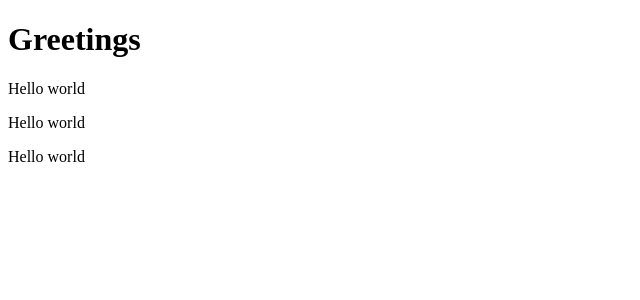
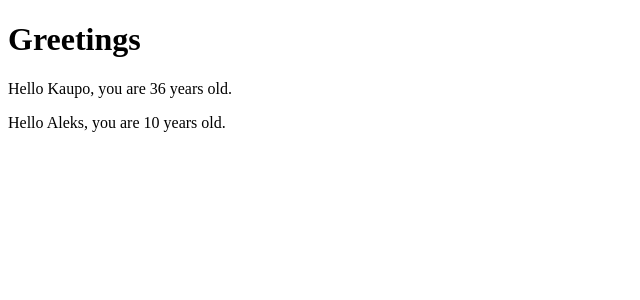
Before and after one commit to markojakob/FullStackCourse, a React (Vite) app: page / in a window 1280 px wide. Shown: the top 300 px of the page, without its empty margins (0-640 px from the left). Built offline with nearby package versions, Linux system fonts and the light colour scheme.

Commit message:
add greetings

```diff
--- a/package.json
+++ b/package.json
@@ -23,6 +23,6 @@
     "eslint-plugin-react-hooks": "^5.0.0",
     "eslint-plugin-react-refresh": "^0.4.14",
     "globals": "^15.11.0",
-    "vite": "^5.4.10"
+    "vite": "^5.4.11"
   }
 }
--- a/src/App.jsx
+++ b/src/App.jsx
@@ -1,18 +1,20 @@
-const Hello = () => {
+const Hello = (props) => {
   return (
     <div>
-      <p>Hello world</p>
+      <p>Hello {props.name}, you are {props.age} years old.</p>
     </div>
   )
 }
 
 const App = () => {
+  const name = "Aleks"
+  const age = 10
+
   return (
     <div>
       <h1>Greetings</h1>
-      <Hello />
-      <Hello />
-      <Hello />
+      <Hello name="Kaupo" age={26 + 10}/>
+      <Hello name={name} age={age}/>
     </div>
   )
 }
```
Also changed, not shown: 1 other file (tests, documents, lock files or other folders).
